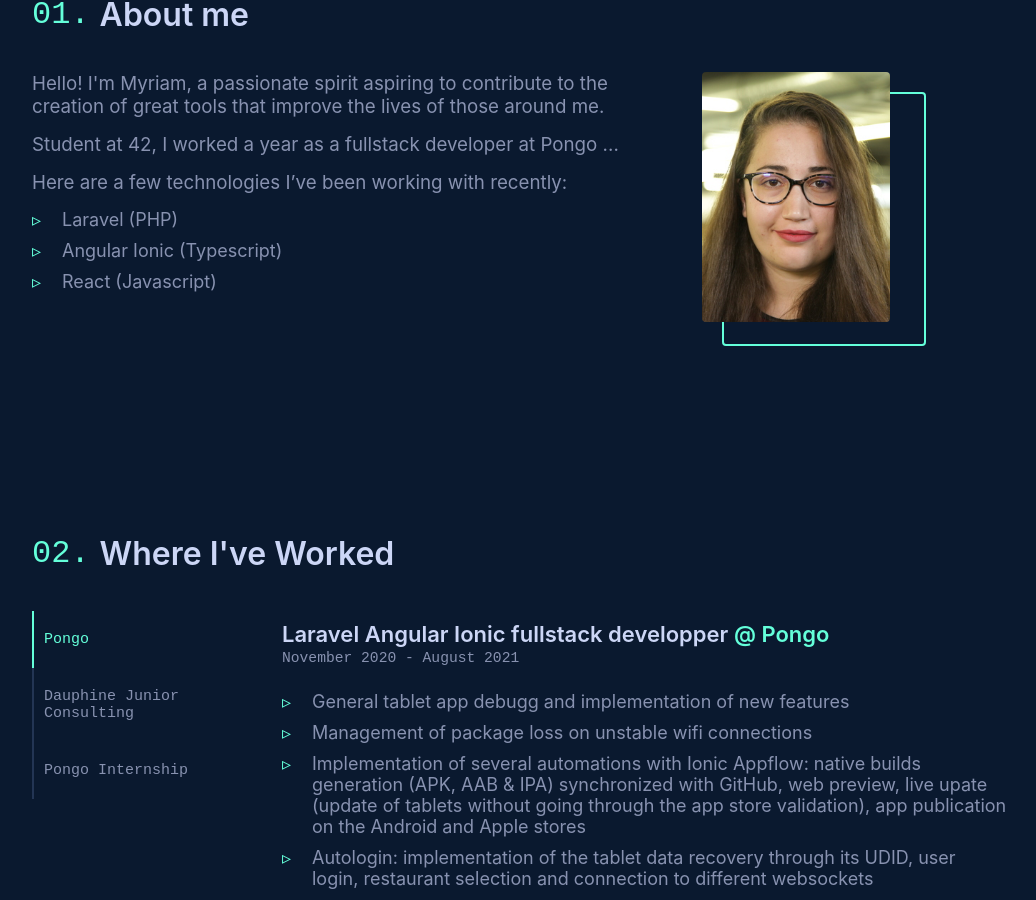
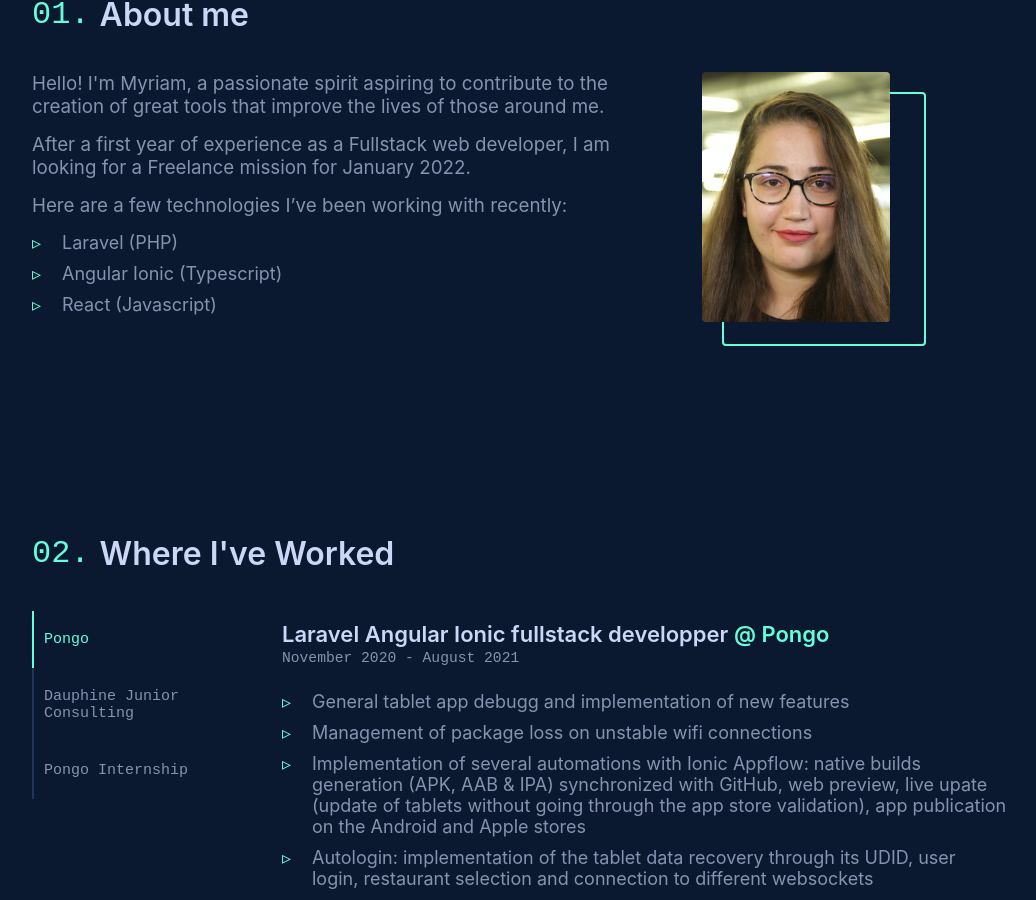
Before and after one commit to manki23/manki23.github.io, a React (Create React App) app: page / in a window 1280 px wide. Shown: the part 913-1813 px from the top of the page, without its empty margins (118-1154 px from the left). Built offline with nearby package versions, Linux system fonts and the light colour scheme.

Commit message:
MOD: translations files > text updated

```diff
--- a/src/translations/en/translations.js
+++ b/src/translations/en/translations.js
@@ -17,7 +17,7 @@ const TRANSLATIONS_EN = {
   aboutPageTitle: "About me",
   aboutPageParagraphs: [
     "Hello! I'm Myriam, a passionate spirit aspiring to contribute to the creation of great tools that improve the lives of those around me.",
-    "Student at 42, I worked a year as a fullstack developer at Pongo ...",
+    "After a first year of experience as a Fullstack web developer, I am looking for a Freelance mission for January 2022.",
   ],
   aboutPageTechnoListIntro:
     "Here are a few technologies I’ve been working with recently:",
--- a/src/translations/fr/translations.js
+++ b/src/translations/fr/translations.js
@@ -7,7 +7,7 @@ const TRANSLATIONS_FR = {
   resume: "CV",
 
   // HOMEPAGE TEXTS
-  homePagePreTitle: "Coucou, moi c'est",
+  homePagePreTitle: "Salut, moi c'est",
   homePageFullName: "Myriam Anki",
   homePageWhoami: "Je suis developpeuse freelance",
   homePageSmallIntro:
@@ -17,7 +17,7 @@ const TRANSLATIONS_FR = {
   aboutPageTitle: "À propos de moi",
   aboutPageParagraphs: [
     "Coucou ! Moi c'est Myriam, je suis un esprit passioné qui aspire à contribuer à la création d'excellents outils qui améliorent la vie de ceux qui m'entourent.",
-    "Étudiante à 42, j'ai travaillé un an en tant que developpeuse fullstack chez Pongo ... ",
+    "Après une première année d'expérience en tant que développeuse web Fullstack, je suis à la recherche d'une mission Freelance pour janvier 2022.",
   ],
   aboutPageTechnoListIntro:
     "Voici quelques technologies avec lesquelles j'ai travaillé récemment :",
```
